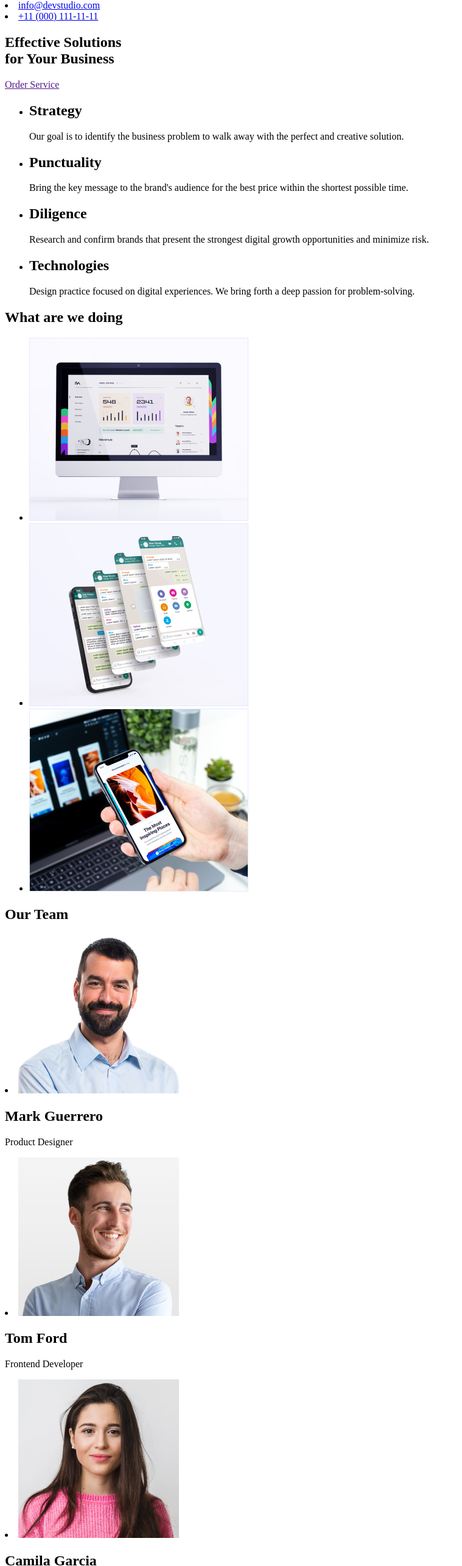
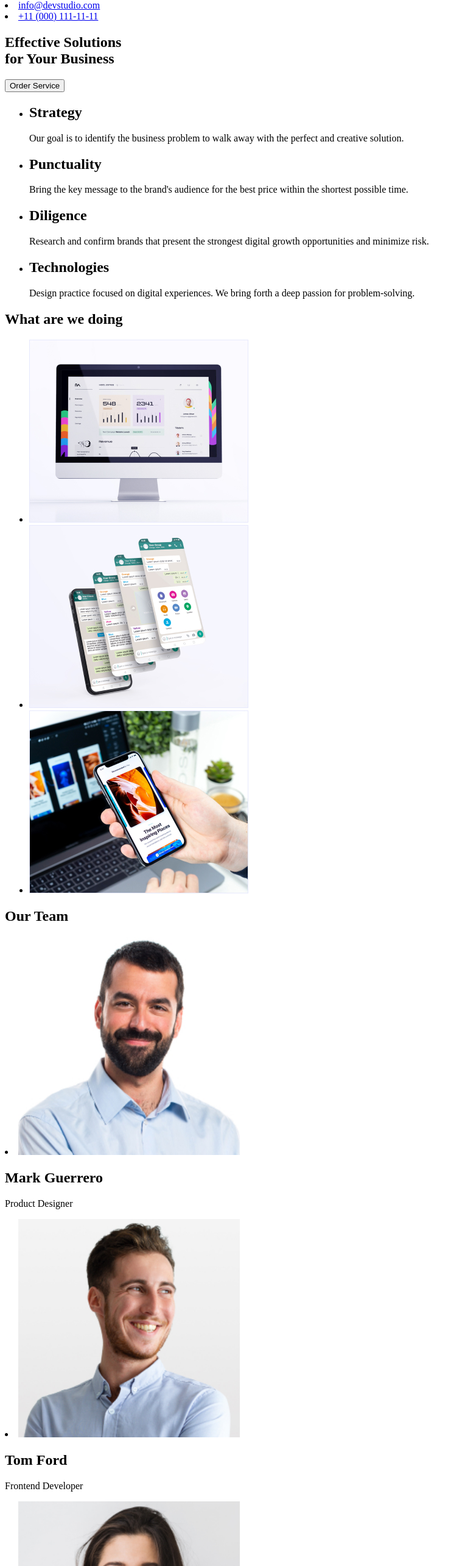
Before and after one commit to mamysv/Tutorial, a plain HTML site: page index.html in a window 1280 px wide. Shown: the part 112-2680 px from the top of the page at 61% size, without its empty margins (0-759 px from the left). Drawn offline with Linux system fonts and the light colour scheme.

Commit message:
updateindtx.html

```diff
--- a/index.html
+++ b/index.html
@@ -27,13 +27,14 @@
         </li>
       </div>
     </header>
+    <main>
       <div>
         <section>
           <h1>
             Effective Solutions <br />
             for Your Business
           </h1>
-        <a href="">Order Service</a>
+          <button>Order Service</button>
         </section>
       </div>
       <div>
@@ -42,8 +43,8 @@
             <li>
               <h2>Strategy</h2>
               <p>
-              Our goal is to identify the business problem to walk away with the
-              perfect and creative solution.
+                Our goal is to identify the business problem to walk away with
+                the perfect and creative solution.
               </p>
             </li>
             <li>
@@ -74,30 +75,39 @@
         <section>
           <h2>What are we doing</h2>
           <ul>
-          <li><img src="./images/img 1.jpg" alt="website" /></li>
-          <li><img src="./images/img 2.jpg" alt="mobile website " /></li>
-          <li><img src="./images/img 3.jpg" alt="optimization" /></li>
+            <li>
+              <img src="./images/img 1.jpg" alt="website" width="360px" />
+            </li>
+            <li>
+              <img
+                src="./images/img 2.jpg"
+                alt="mobile website"
+                width="360px" />
+            </li>
+            <li>
+              <img src="./images/img 3.jpg" alt="optimization" width="360px" />
+            </li>
           </ul>
         </section>
       </div>
       <div>
         <section><h2>Our Team</h2></section>
         <li>
-        <img src="./images/img.jpg" alt="Mark Guerrero" />
+          <img src="./images/img.jpg" alt="Mark Guerrero" width="364px" />
           <figcaption>
             <h2>Mark Guerrero</h2>
             <p>Product Designer</p>
           </figcaption>
         </li>
         <li>
-        <img src="./images/img (1).jpg" alt="Tom Ford" />
+          <img src="./images/img (1).jpg" alt="Tom Ford" width="364px" />
           <figcaption>
             <h2>Tom Ford</h2>
             <p>Frontend Developer</p>
           </figcaption>
         </li>
         <li>
-        <img src="./images/img (2).jpg" alt="Camila Garcia" />
+          <img src="./images/img (2).jpg" alt="Camila Garcia" width="364px" />
           <figcaption>
             <h2>Camila Garcia</h2>
             <p>Marketing</p>
@@ -111,8 +121,9 @@
           </figcaption>
         </li>
       </div>
+    </main>
     <footer>
-      <h2>Web Studio</h2>
+      <a href=""> Web Studio </a>
       <p>
         Increase the flow of customers and sales for your business with digital
         marketing & growth solutions.
```
Lines whose indentation alone changed are shown as unchanged.
